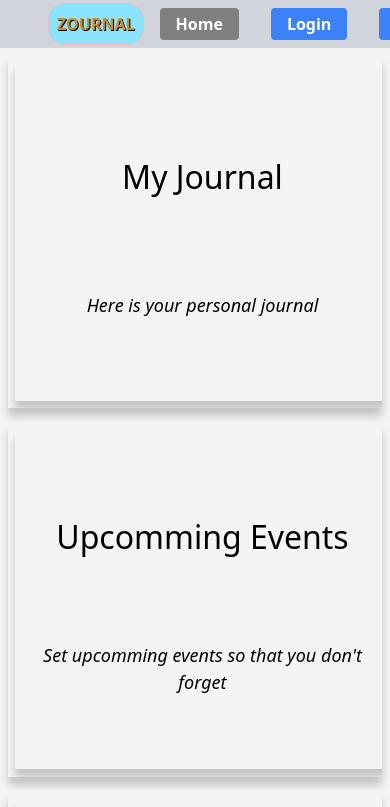
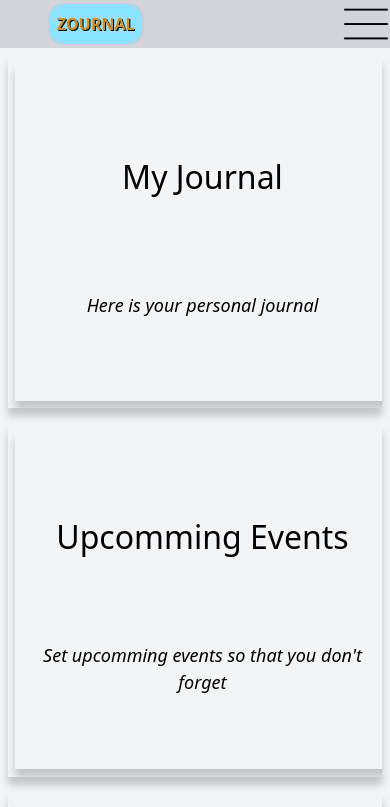
Before and after one commit to abhishek-geek/zournal, a React (Create React App) app in the folder client/: page / in a window 390 px wide. Shown: the top 807 px of the page. Built offline with nearby package versions, Linux system fonts and the light colour scheme.

Commit message:
navbar for mobile

```diff
--- a/client/src/components/NavBar/NavBar.tsx
+++ b/client/src/components/NavBar/NavBar.tsx
@@ -1,31 +1,80 @@
-import React from "react";
+import React, { useState } from "react";
 import { Link } from "react-router-dom";
 import Button from "../ui/Button";
 import "./nav.css";
+import ham from "./ham.png";
+import back from "./back.png";
 
 const NavBar = () => {
+  const [user, setUser] = useState(false);
+  const [open, setOpen] = useState("");
+  const [navs, setNavs] = useState("");
+  const [close, setClose] = useState("hidden");
+
+  const showNav = () => {
+    console.log("clicked open");
+    setClose("");
+    setNavs("active");
+    setOpen("hidden");
+  };
+
+  const hideNav = () => {
+    console.log("clicked close");
+    setClose("hidden");
+    setNavs("");
+    setOpen("");
+  };
+
   return (
     <div className="bg-gray-300 navbar -mt-12">
       <div className="logo">
         <Link to="/">Zournal</Link>
       </div>
-      <div className="navs">
+      <div className="ham">
+        <img
+          onClick={showNav}
+          className={`open ${open}`}
+          src={ham}
+          alt="menu"
+        />
+        <img
+          onClick={hideNav}
+          className={`close ${close}`}
+          src={back}
+          alt="menu"
+        />
+      </div>
+      <div className={`navs ${navs}`}>
         <ul>
           <li>
             <Link to="/">
-              <Button value="Home" className="btn" />
+              <Button value="Home" className="btn w-100" />
             </Link>
           </li>
+          {user && (
+            <div className="user name">
+              <li>
+                <Link to="/logout">
+                  <Button value="Logout" className="w-100" />
+                </Link>
+              </li>
+              {/* <span>Abhishek Dubey</span> */}
+            </div>
+          )}
+          {!user && (
+            <div className="user">
               <li>
                 <Link to="/login">
-              <Button value="Login" />
+                  <Button value="Login" className="w-100" />
                 </Link>
               </li>
               <li>
                 <Link to="/register">
-              <Button value="Register" />
+                  <Button value="Register" className="w-100" />
                 </Link>
               </li>
+            </div>
+          )}
         </ul>
       </div>
     </div>
--- a/client/src/components/NavBar/nav.css
+++ b/client/src/components/NavBar/nav.css
@@ -32,3 +32,72 @@ li {
 .btn {
   background-color: gray;
 }
+
+.ham {
+  visibility: hidden;
+}
+
+.navs ul li Button {
+  width: 8 rem;
+  background-color: brown;
+  text-transform: uppercase;
+}
+
+.user {
+  display: flex;
+}
+
+.name {
+  text-align: center;
+  display: table;
+}
+
+.name span {
+  text-transform: capitalize;
+  display: table-cell;
+  vertical-align: middle;
+  padding: 0 0.4rem;
+  font-size: larger;
+}
+
+@media only screen and (max-width: 600px) {
+  .navs {
+    visibility: hidden;
+  }
+  .navs.active {
+    visibility: visible;
+  }
+  .navs ul {
+    width: 100vw;
+    flex-direction: column;
+    /* align-items: flex-end; */
+    align-items: stretch;
+    margin: 3rem 0;
+    background-color: rgb(173, 173, 173);
+    padding-right: 10rem;
+  }
+  .navs ul li {
+    width: 100%;
+    display: flex;
+    justify-content: center;
+  }
+  .navs ul li Button {
+    width: 10rem;
+    background-color: brown;
+    text-transform: capitalize;
+  }
+  .user {
+    display: flex;
+    flex-direction: column;
+  }
+  .ham {
+    visibility: visible;
+    display: flex;
+  }
+  .ham img {
+    min-width: 3rem;
+    height: 3rem;
+    position: absolute;
+    right: 0;
+  }
+}
```
Also changed, not shown: client/src/components/NavBar/back.png (added), client/src/components/NavBar/ham.png (added). Lines whose indentation alone changed are shown as unchanged.
